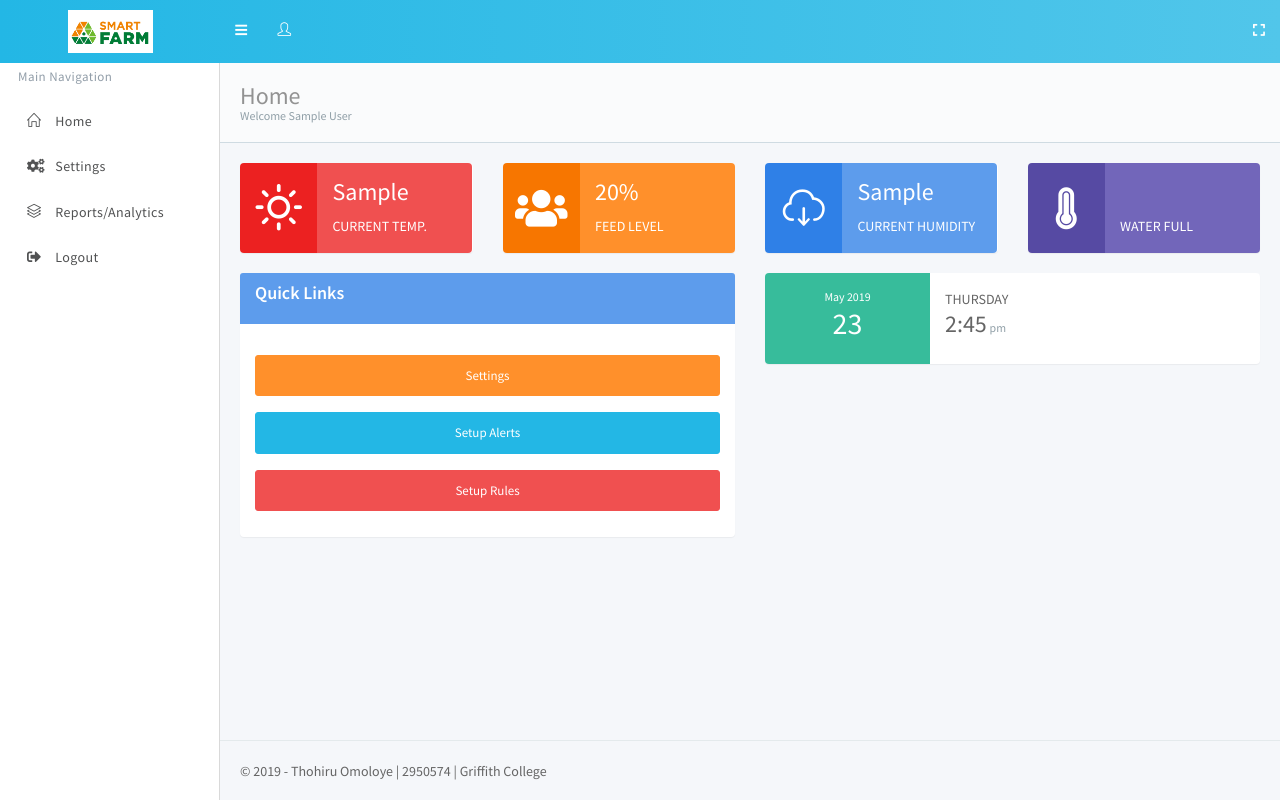
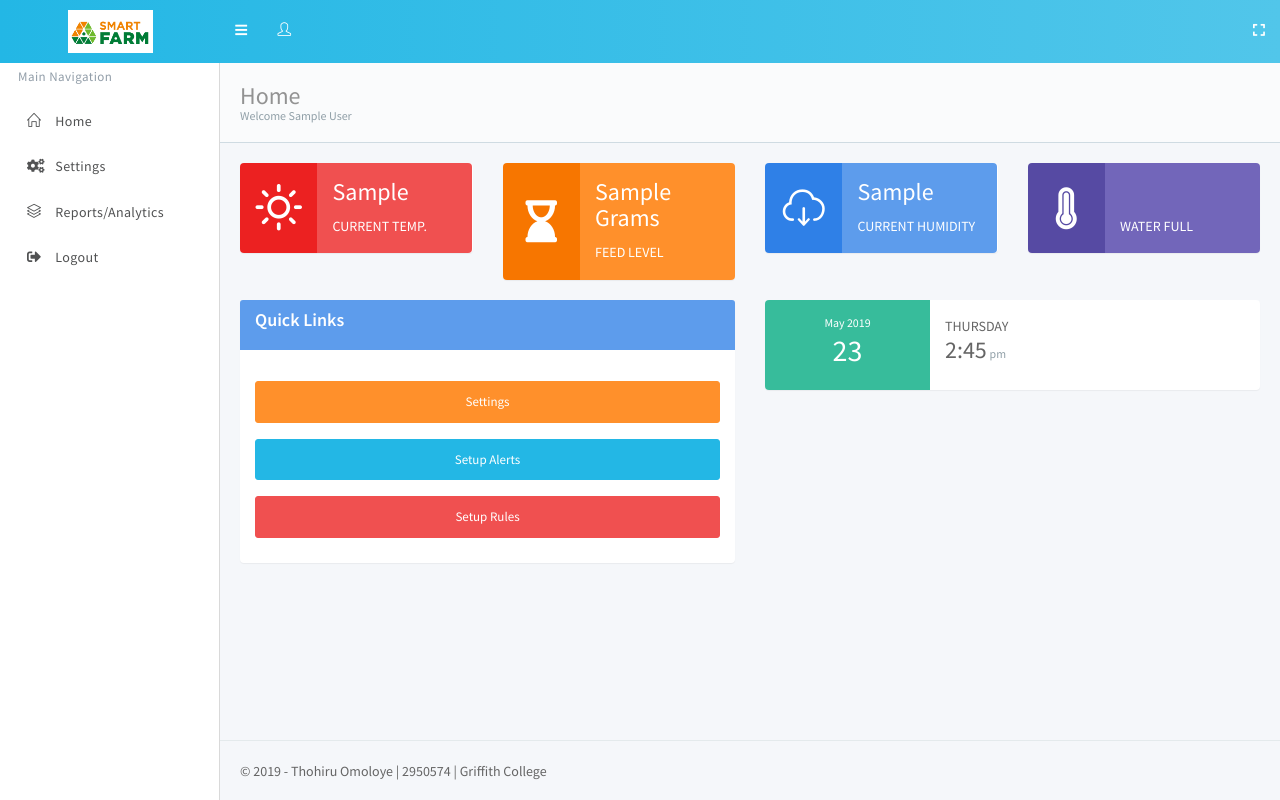
Before and after one commit to tohir87/sdp, a Flask app: page /home in a window 1280 px wide. Run offline with Flask 2, Linux system fonts and the light colour scheme; a user stored in the database is signed in; tables that the repository leaves empty hold one stand-in row (values such as "Sample post"); some libraries are stand-ins or nearby versions.

Commit message:
changed dashboard icons

```diff
--- a/app.py
+++ b/app.py
@@ -329,7 +329,8 @@ def home():
 
     # get the last row from dht table
     recent_reading = DhtData.query.order_by(desc('id')).first()
-    print(recent_reading)
+    # get the last recorded feed weight
+    recent_weight = WeightData.query.order_by(desc('id')).first()
 
     return render_template("home.html", **locals())
 
--- a/templates/home.html
+++ b/templates/home.html
@@ -22,11 +22,15 @@
         <!-- START card-->
         <div class="card flex-row align-items-center align-items-stretch border-0">
             <div class="col-4 d-flex align-items-center bg-warning-dark justify-content-center rounded-left">
-                <!-- <em class="icon-globe fa-3x"></em> -->
-                <em class="fas fa-users fa-3x"></em>
+                <em class="fas fa-hourglass-end fa-3x"></em>
             </div>
             <div class="col-8 py-3 bg-warning rounded-right">
-                <div class="h3 mt-0">20%
+                <div class="h3 mt-0">
+                    {% with weight = recent_weight %}
+                    {% if weight %}
+                    {{ recent_weight.weight }} Grams
+                    {% endif %}
+                    {% endwith %}
                     <small></small>
                 </div>
                 <div class="text-uppercase">Feed Level</div>
```
